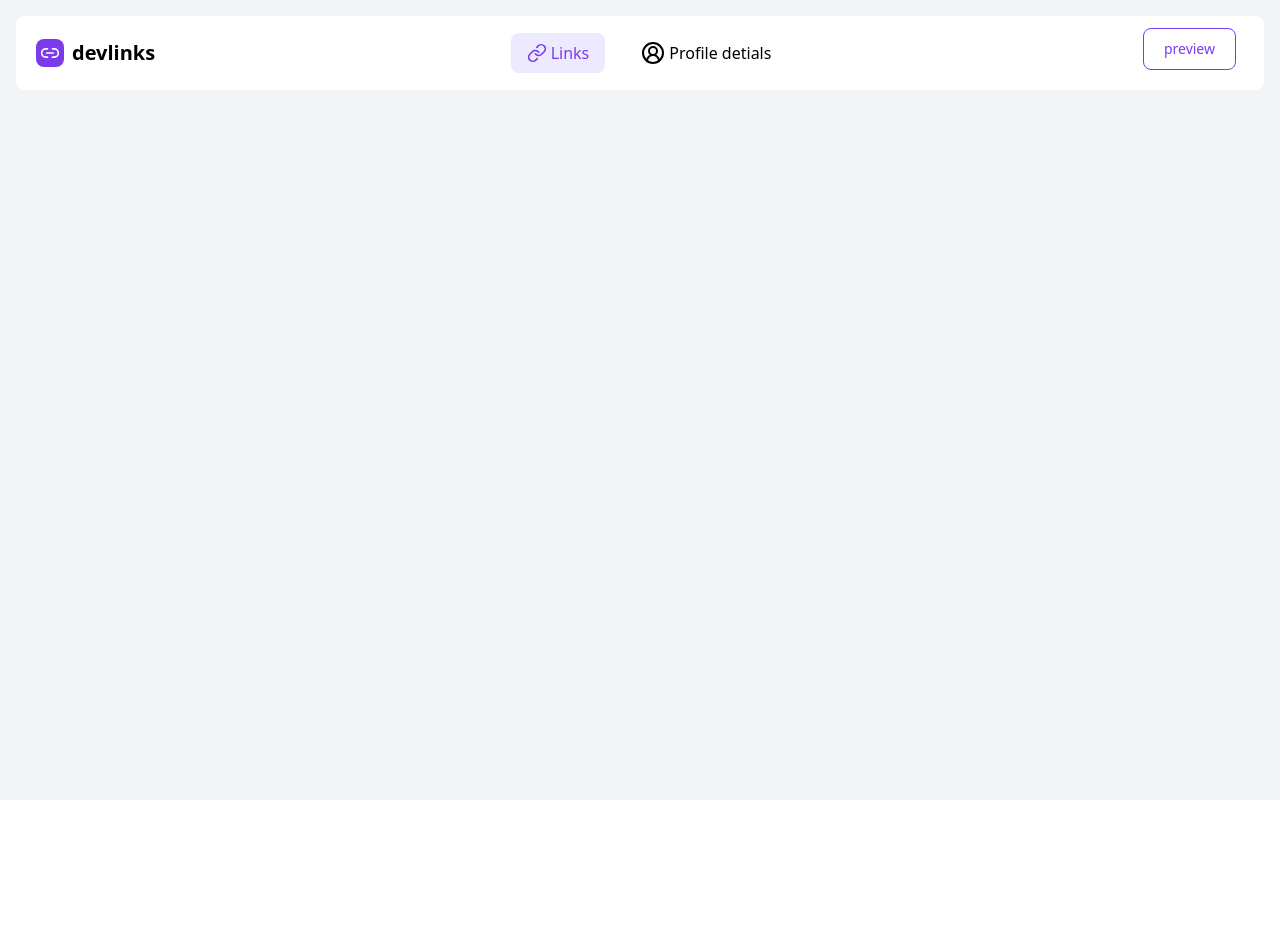
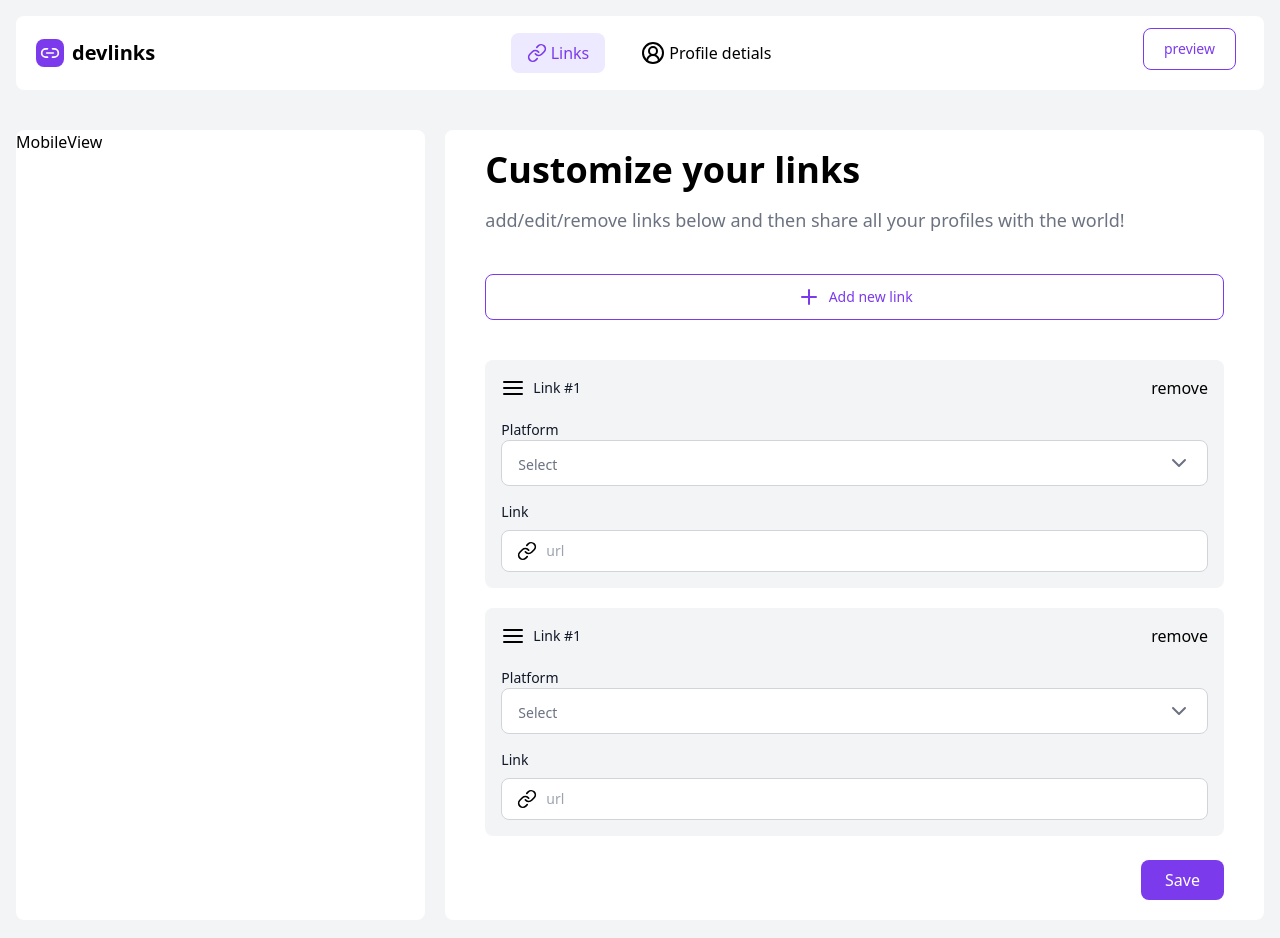
Before and after one commit to FediRouatbi/dev-links, a React (Vite) app: page / in a window 1280 px wide. Shown: the top 938 px of the page. Before the commit the page ends 800 px from the top, so only its background shows below. Built offline with nearby package versions, Linux system fonts and the light colour scheme.

Commit message:
add profile & links UI

```diff
--- a/src/App.tsx
+++ b/src/App.tsx
@@ -1,4 +1,5 @@
 import "./App.css";
+import LinksPage from "./Pages/LinksPage";
 import { Navbar } from "./components";
 
 function App() {
@@ -7,9 +8,7 @@
       <div className="max-w-7xl mx-auto  ">
         <Navbar />
 
-
-
-
+        <LinksPage />
       </div>
     </div>
   );
--- /dev/null
+++ b/src/Pages/LinksPage.tsx
@@ -0,0 +1,13 @@
+import { Form, MobileView, Profile } from "@/components";
+
+const LinksPage = () => {
+  return (
+    <section className="grid grid-cols-[2fr,4fr] gap-5  py-10">
+      <MobileView />
+      <Form />
+      {/* <Profile /> */}
+    </section>
+  );
+};
+
+export default LinksPage;
--- /dev/null
+++ b/src/components/Form.tsx
@@ -0,0 +1,32 @@
+import { Link } from "@/components";
+import { Plus } from "lucide-react";
+const Form = () => {
+  return (
+    <section className="bg-white px-10 py-5 rounded-lg">
+      <h2 className="text-4xl font-extrabold ">Customize your links</h2>
+      <p className="my-4 text-lg text-gray-500">
+        add/edit/remove links below and then share all your profiles with the
+        world!
+      </p>
+
+      <button
+        type="button"
+        className="flex justify-center items-center gap-2 w-full my-10 text-violet-600 hover:text-white border border-violet-600 hover:bg-violet-800 focus:ring-4 focus:outline-none focus:ring-violet-300 font-medium rounded-lg text-sm px-5 py-2.5 text-center mr-2  dark:border-violet-500 dark:text-violet-500 dark:hover:text-white dark:hover:bg-violet-500 dark:focus:ring-violet-800"
+      >
+        <Plus />
+        Add new link
+      </button>
+
+      <div className="flex flex-col gap-5">
+        <Link />
+        <Link />
+      </div>
+
+      <button className="px-6 py-2 bg-violet-600 rounded-lg text-white  flex ml-auto mt-6">
+        Save
+      </button>
+    </section>
+  );
+};
+
+export { Form };
--- /dev/null
+++ b/src/components/GithubButton.tsx
@@ -0,0 +1,23 @@
+
+const GithubButton = () => {
+  return (
+    <button
+      type="button"
+      className="py-2 px-4 flex justify-center items-center  bg-gray-600 hover:bg-gray-700 focus:ring-gray-500 focus:ring-offset-gray-200 text-white w-full transition ease-in duration-200 text-center text-base font-semibold shadow-md focus:outline-none focus:ring-2 focus:ring-offset-2  rounded-lg "
+    >
+      <svg
+        xmlns="http://www.w3.org/2000/svg"
+        width="20"
+        height="20"
+        fill="currentColor"
+        className="mr-2"
+        viewBox="0 0 1792 1792"
+      >
+        <path d="M896 128q209 0 385.5 103t279.5 279.5 103 385.5q0 251-146.5 451.5t-378.5 277.5q-27 5-40-7t-13-30q0-3 .5-76.5t.5-134.5q0-97-52-142 57-6 102.5-18t94-39 81-66.5 53-105 20.5-150.5q0-119-79-206 37-91-8-204-28-9-81 11t-92 44l-38 24q-93-26-192-26t-192 26q-16-11-42.5-27t-83.5-38.5-85-13.5q-45 113-8 204-79 87-79 206 0 85 20.5 150t52.5 105 80.5 67 94 39 102.5 18q-39 36-49 103-21 10-45 15t-57 5-65.5-21.5-55.5-62.5q-19-32-48.5-52t-49.5-24l-20-3q-21 0-29 4.5t-5 11.5 9 14 13 12l7 5q22 10 43.5 38t31.5 51l10 23q13 38 44 61.5t67 30 69.5 7 55.5-3.5l23-4q0 38 .5 88.5t.5 54.5q0 18-13 30t-40 7q-232-77-378.5-277.5t-146.5-451.5q0-209 103-385.5t279.5-279.5 385.5-103zm-477 1103q3-7-7-12-10-3-13 2-3 7 7 12 9 6 13-2zm31 34q7-5-2-16-10-9-16-3-7 5 2 16 10 10 16 3zm30 45q9-7 0-19-8-13-17-6-9 5 0 18t17 7zm42 42q8-8-4-19-12-12-20-3-9 8 4 19 12 12 20 3zm57 25q3-11-13-16-15-4-19 7t13 15q15 6 19-6zm63 5q0-13-17-11-16 0-16 11 0 13 17 11 16 0 16-11zm58-10q-2-11-18-9-16 3-14 15t18 8 14-14z"></path>
+      </svg>
+      GitHub
+    </button>
+  );
+};
+
+export default GithubButton;
--- /dev/null
+++ b/src/components/Input.tsx
@@ -0,0 +1,27 @@
+const Input = ({
+  placeHolder,
+  label,
+  required,
+}: {
+  placeHolder: string;
+  label: string;
+  required?: boolean;
+}) => {
+  return (
+    <div className=" relative  flex items-center justify-between w-full">
+      <label htmlFor="required-email" className="text-gray-700 w-1/3 ">
+        {label}
+        {required && <span className="text-red-500 required-dot">*</span>}
+      </label>
+      <input
+        type="text"
+        id="required-email"
+        className=" rounded-lg border-transparent flex-1 appearance-none border border-gray-300 w-full py-2 px-4 bg-white text-gray-700 placeholder-gray-400 shadow-sm text-base focus:outline-none focus:ring-2 focus:ring-violet-600 focus:border-transparent"
+        name="email"
+        placeholder={placeHolder}
+      />
+    </div>
+  );
+};
+
+export { Input };
--- /dev/null
+++ b/src/components/Link.tsx
@@ -0,0 +1,48 @@
+import { Select } from "@/components";
+import { Link as LinkIcon, AlignJustify } from "lucide-react";
+const Link = () => {
+  return (
+    <div className="bg-gray-100 rounded-lg p-4">
+      <div className=" flex justify-between mb-5">
+        <div className="flex items-center gap-2">
+          <button>
+            <AlignJustify />
+          </button>
+          <label
+            htmlFor=""
+            className="block  text-sm font-medium text-gray-900 "
+          >
+            Link #1
+          </label>
+        </div>
+
+        <button>remove</button>
+      </div>
+      <Select />
+
+      <div className="mt-4">
+        <label
+          htmlFor="first_name"
+          className="block mb-2 text-sm font-medium text-gray-900 "
+        >
+          Link
+        </label>
+        <div className="relative">
+          <LinkIcon
+            className="absolute top-1/2 left-4 -translate-y-1/2"
+            size={20}
+          />
+          <input
+            type="text"
+            id="first_name"
+            className=" pl-11 border border-gray-300 text-gray-900 text-sm rounded-lg focus:ring-blue-500 focus:border-blue-500 block w-full p-2.5 "
+            placeholder="url"
+            required
+          />
+        </div>
+      </div>
+    </div>
+  );
+};
+
+export { Link };
--- /dev/null
+++ b/src/components/MobileView.tsx
@@ -0,0 +1,6 @@
+
+const MobileView = () => {
+  return <div className="bg-white rounded-lg">MobileView</div>;
+};
+
+export { MobileView };
--- /dev/null
+++ b/src/components/Profile.tsx
@@ -0,0 +1,66 @@
+import { Input } from "@/components";
+
+const Profile = () => {
+  return (
+    <div className="bg-white px-10 py-5 rounded-lg">
+      <h2 className="text-4xl font-extrabold ">Profile Details</h2>
+      <p className="my-4 text-lg text-gray-500">
+        Add yout details to create a personal touch to your profile.
+      </p>
+
+      <div className=" bg-gray-100 rounded-lg px-5 py-10 flex items-center ">
+        <label
+          htmlFor="first_name"
+          className="block mb-2 text-sm font-medium text-gray-900  w-1/2"
+        >
+          Profile picture
+        </label>
+
+        <div className="flex flex-1 items-center justify-center w-full max-w-xs ">
+          <label
+            htmlFor="dropzone-file"
+            className="flex flex-col items-center justify-center  px-7 py-4  border-2 border-gray-300 border-dashed rounded-lg cursor-pointer   "
+          >
+            <div className="flex flex-col items-center justify-center  ">
+              <svg
+                className="w-8 h-8 mb-4 text-gray-500 "
+                aria-hidden="true"
+                xmlns="http://www.w3.org/2000/svg"
+                fill="none"
+                viewBox="0 0 20 16"
+              >
+                <path
+                  stroke="currentColor"
+                  stroke-linecap="round"
+                  stroke-linejoin="round"
+                  stroke-width="2"
+                  d="M13 13h3a3 3 0 0 0 0-6h-.025A5.56 5.56 0 0 0 16 6.5 5.5 5.5 0 0 0 5.207 5.021C5.137 5.017 5.071 5 5 5a4 4 0 0 0 0 8h2.167M10 15V6m0 0L8 8m2-2 2 2"
+                />
+              </svg>
+              <p className="mb-2 text-sm text-gray-500 ">
+                <span className="font-semibold">Click to upload</span> or drag
+                and drop
+              </p>
+              <p className="text-xs text-gray-500 ">
+                SVG, PNG, JPG or GIF (MAX. 800x400px)
+              </p>
+            </div>
+            <input id="dropzone-file" type="file" className="hidden" />
+          </label>
+        </div>
+      </div>
+
+      <div className=" bg-gray-100 rounded-lg px-5 py-10 flex flex-col gap-3 mt-4">
+        <Input placeHolder="Fedi" label="First name" required />
+        <Input placeHolder="Rouatbi" label="Last name" required />
+        <Input placeHolder="fedi@fedi.com" label="Email" />
+      </div>
+
+      <button className="px-6 py-2 bg-violet-600 rounded-lg text-white  flex ml-auto mt-6">
+        Save
+      </button>
+    </div>
+  );
+};
+
+export { Profile };
--- a/src/components/index.ts
+++ b/src/components/index.ts
@@ -1 +1,7 @@
 export * from "./Navbar";
+export * from "./MobileView";
+export * from "./Form";
+export * from "./Link";
+export * from "./Select/Select";
+export * from "./Profile";
+export * from "./Input";
```
